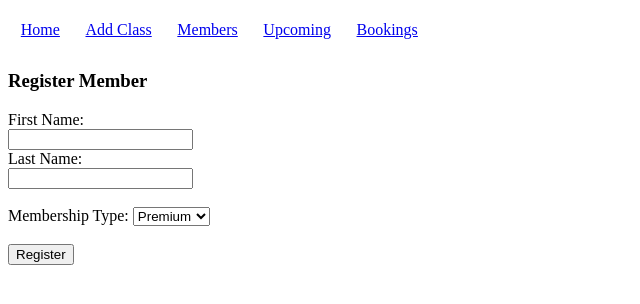
After one commit to czubillaga/gym_project, a Flask app: page /members/new in a window 1280 px wide. The commit adds this page. Shown: the top 304 px of the page, without its empty margins (0-640 px from the left). Run offline with Flask 2, Linux system fonts and the light colour scheme.

Commit message:
Added new member feature

```diff
--- a/controllers/member_controller.py
+++ b/controllers/member_controller.py
@@ -15,3 +15,16 @@ def show_member(id):
     member = member_repository.select(id)
     lessons = member_repository.lessons(member)
     return render_template('members/show.html', title=member.first + member.last, member=member, lessons=lessons)
+
+@members_blueprint.route('/members/new')
+def new_member():
+    return render_template('/members/new.html', title="New Member")
+
+@members_blueprint.route('/members', methods=["POST"])
+def post_member():
+    first = request.form['first']
+    last = request.form['last']
+    type = request.form['type']
+    member = Member(last, first, type)
+    member_repository.save(member)
+    return redirect('/members')
--- a/templates/members/index.html
+++ b/templates/members/index.html
@@ -6,4 +6,5 @@
             <a href="/members/show/{{ member.id }}"><p>{{ member.last }}, {{ member.first }}</p></a>
         </div>
     {% endfor %}
+    <a href="/members/new"><button>Register Member</button></a>
 {% endblock content %}
--- /dev/null
+++ b/templates/members/new.html
@@ -0,0 +1,17 @@
+{% extends 'base.html' %}
+{% block content %}
+    <h3>Register Member</h3>
+        <form action="/members" method="POST">
+        <label for="first">First Name:</label><br>
+        <input type="text" name="first" id="first"><br>
+        <label for="last">Last Name:</label><br>
+        <input type="text" name="last" id="last"><br><br>
+        <label for="type">Membership Type:</label>
+        <select name="type" id="type">
+            <option value="premium">Premium</option>
+            <option value="standard">Standard</option>
+        </select><br><br>
+        <button type="submit">Register</button>
+    </form>
+
+{% endblock content %}
```
